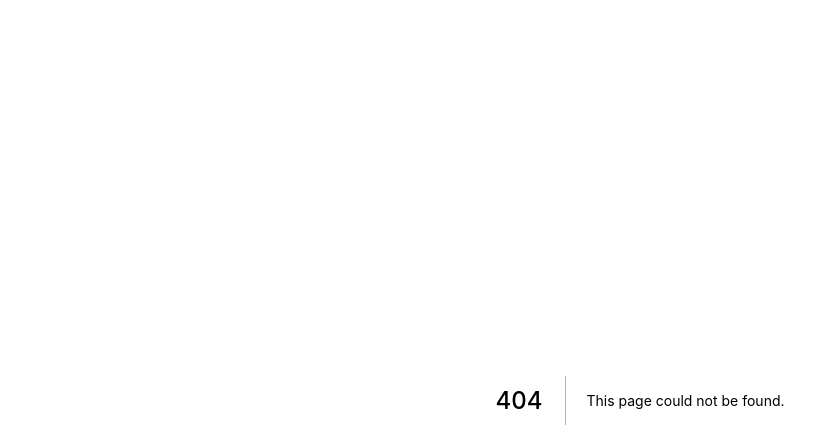
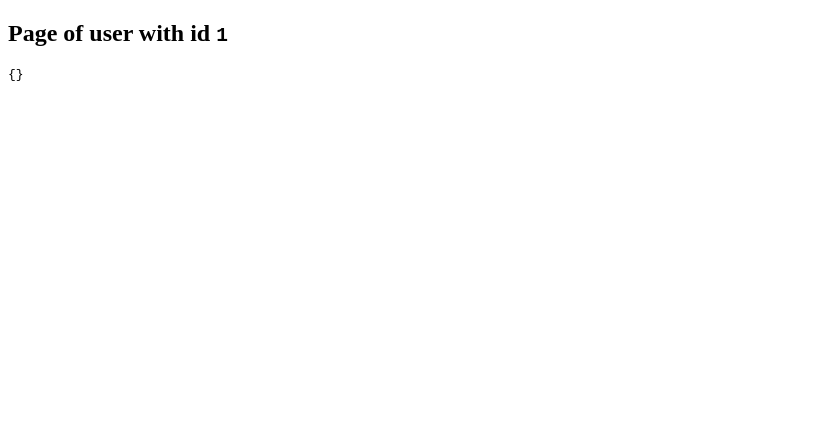
Before and after one commit to sierikov/next9, a Next.js app: page /user/1 in a window 1280 px wide. Before the commit this address had no page. Shown: the top 448 px of the page, without its empty margins (0-837 px from the left). Built offline with nearby package versions, Linux system fonts and the light colour scheme.

Commit message:
Add example of static and dynamic page routing

```diff
--- /dev/null
+++ b/pages/user/[id].tsx
@@ -0,0 +1,17 @@
+import { NextPage } from "next";
+import { useRouter } from "next/router";
+
+const User: NextPage = () => {
+  const router = useRouter();
+  const { id, ...rest } = router.query;
+  return (
+    <>
+      <h2>Page of user with id <code>{id}</code></h2>
+      <pre>
+        <code>{JSON.stringify(rest)}</code>
+      </pre>
+    </>
+  );
+};
+
+export default User;
```
Also changed, not shown: pages/about/index.tsx (added, +14 -0 lines), pages/about/me.tsx (added, +13 -0 lines), pages/index.tsx (+8 -2 lines), 1 other file (tests, documents, lock files or other folders).
